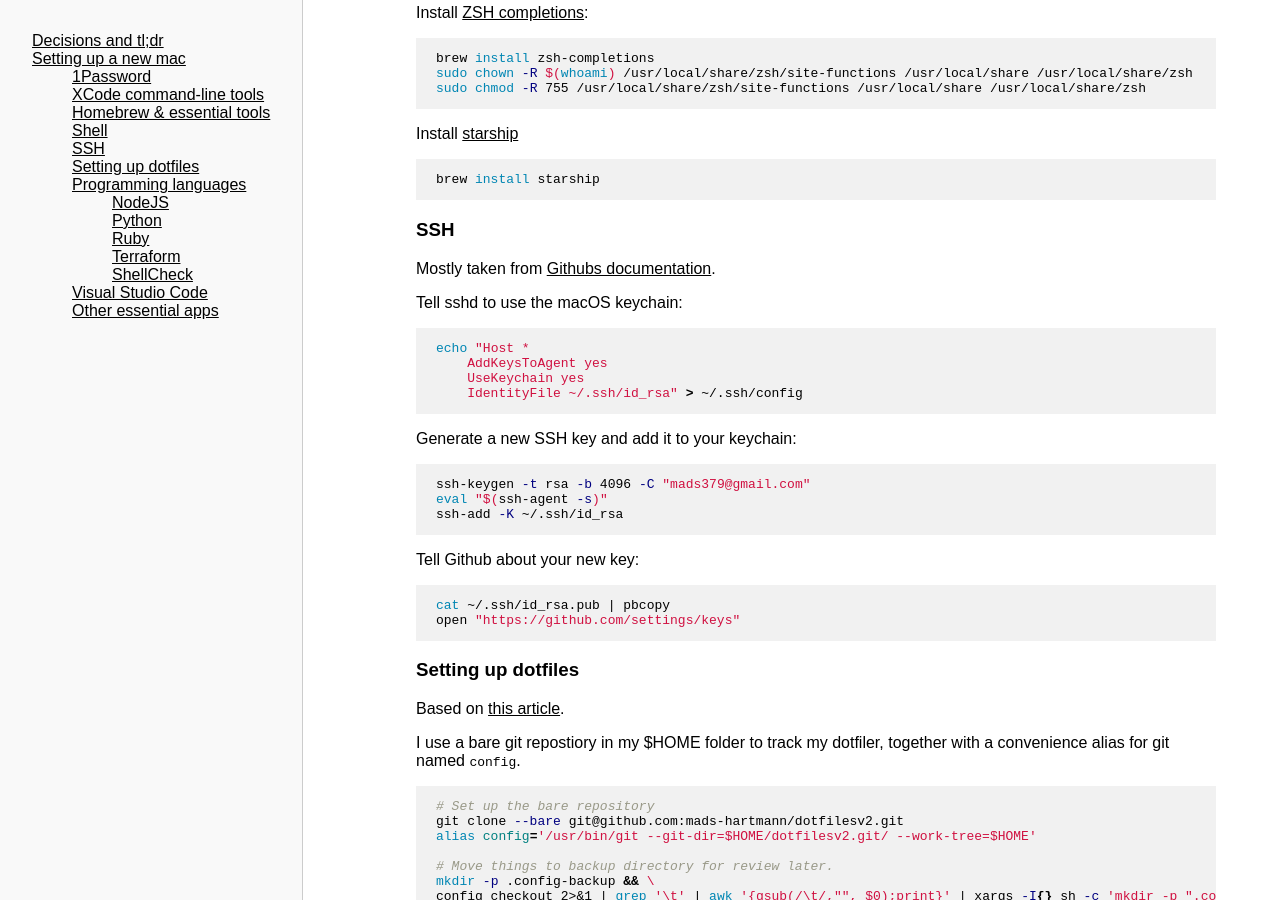
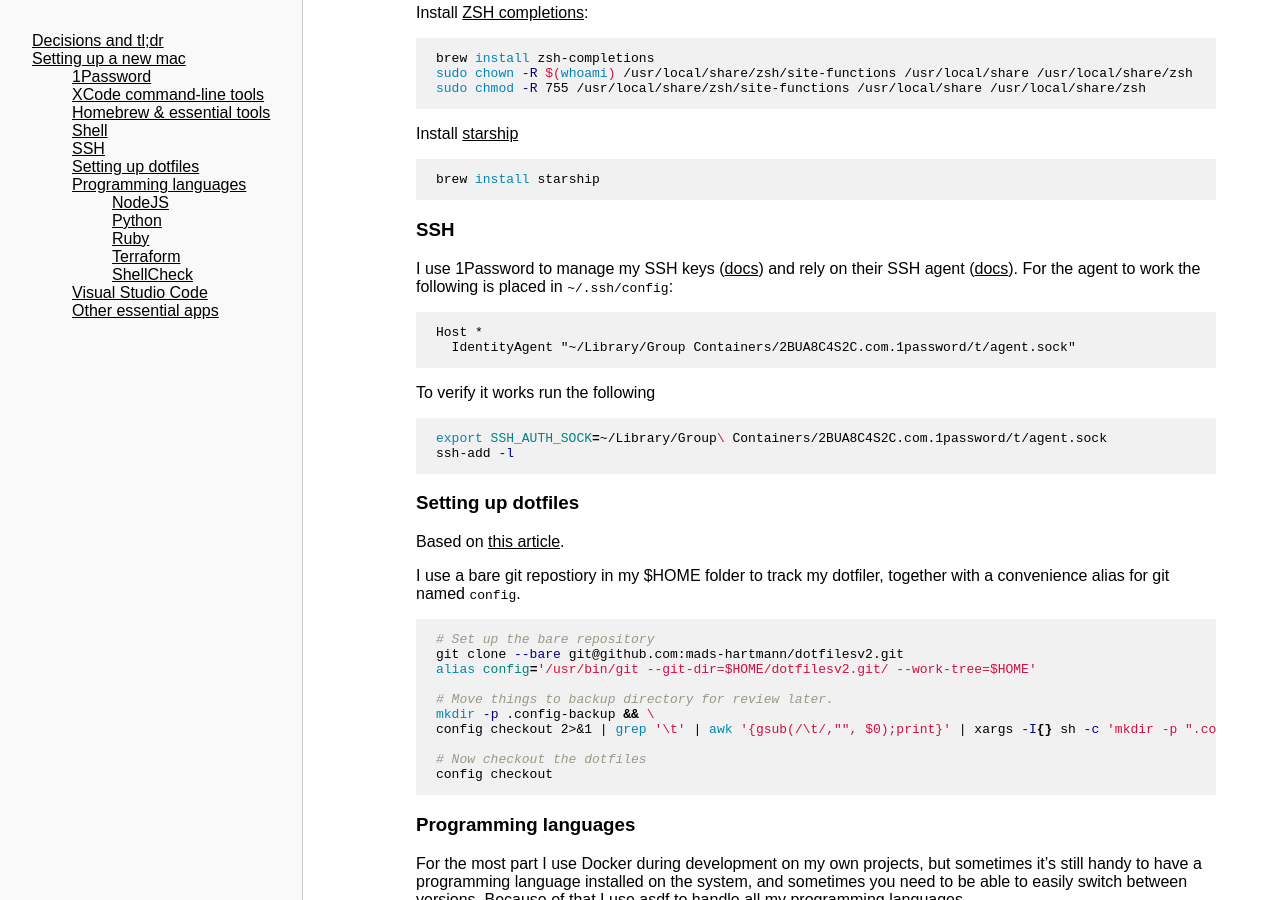
Before and after one commit to mads-hartmann/computer.mads-hartmann.com, a Jekyll site: the page built from computer.mads-hartmann.com/index.md, in a window 1280 px wide and 900 px high, scrolled down 1515 px. Built offline with Jekyll 4.4.1, drawn with Linux system fonts in a browser that asks for light colours; some web fonts are replaced; our own code applies the rules of GitHub Pages for plain Markdown files; the table of contents is made by our own code.

Commit message:
Use 1password for SSH keys

````diff
--- a/computer.mads-hartmann.com/index.md
+++ b/computer.mads-hartmann.com/index.md
@@ -95,30 +95,18 @@ brew install starship
 
 ### SSH
 
-Mostly taken from [Githubs documentation](https://help.github.com/en/articles/generating-a-new-ssh-key-and-adding-it-to-the-ssh-agent).
+I use 1Password to manage my SSH keys ([docs](https://developer.1password.com/docs/ssh)) and rely on their SSH agent ([docs](https://developer.1password.com/docs/ssh/agent)). For the agent to work the following is placed in `~/.ssh/config`:
 
-Tell sshd to use the macOS keychain:
+```
+Host *
+  IdentityAgent "~/Library/Group Containers/2BUA8C4S2C.com.1password/t/agent.sock"
+```
+
+To verify it works run the following
 
 ```sh
-echo "Host *
-    AddKeysToAgent yes
-    UseKeychain yes
-    IdentityFile ~/.ssh/id_rsa" > ~/.ssh/config
-```
-
-Generate a new SSH key and add it to your keychain:
-
-```sh
-ssh-keygen -t rsa -b 4096 -C "mads379@gmail.com"
-eval "$(ssh-agent -s)"
-ssh-add -K ~/.ssh/id_rsa
-```
-
-Tell Github about your new key:
-
-```sh
-cat ~/.ssh/id_rsa.pub | pbcopy
-open "https://github.com/settings/keys"
+export SSH_AUTH_SOCK=~/Library/Group\ Containers/2BUA8C4S2C.com.1password/t/agent.sock
+ssh-add -l
 ```
 
 ### Setting up dotfiles
````
